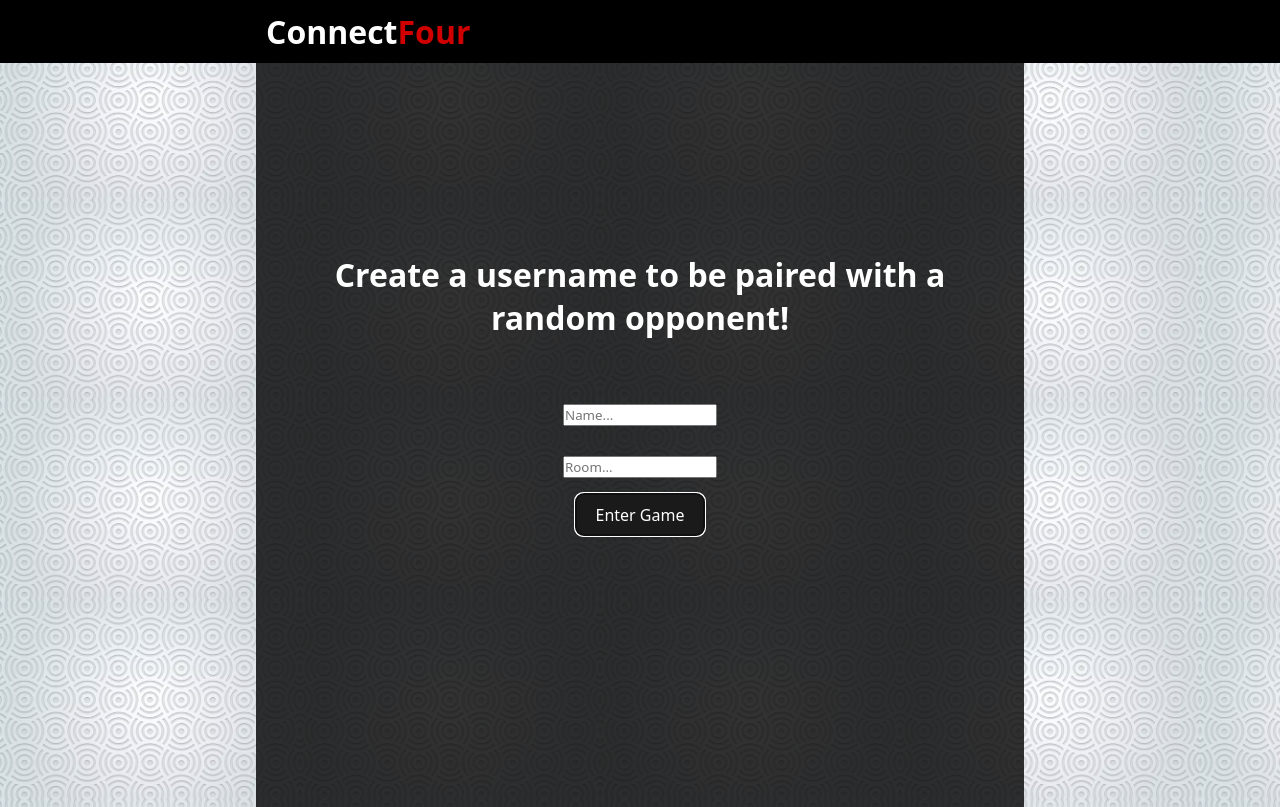
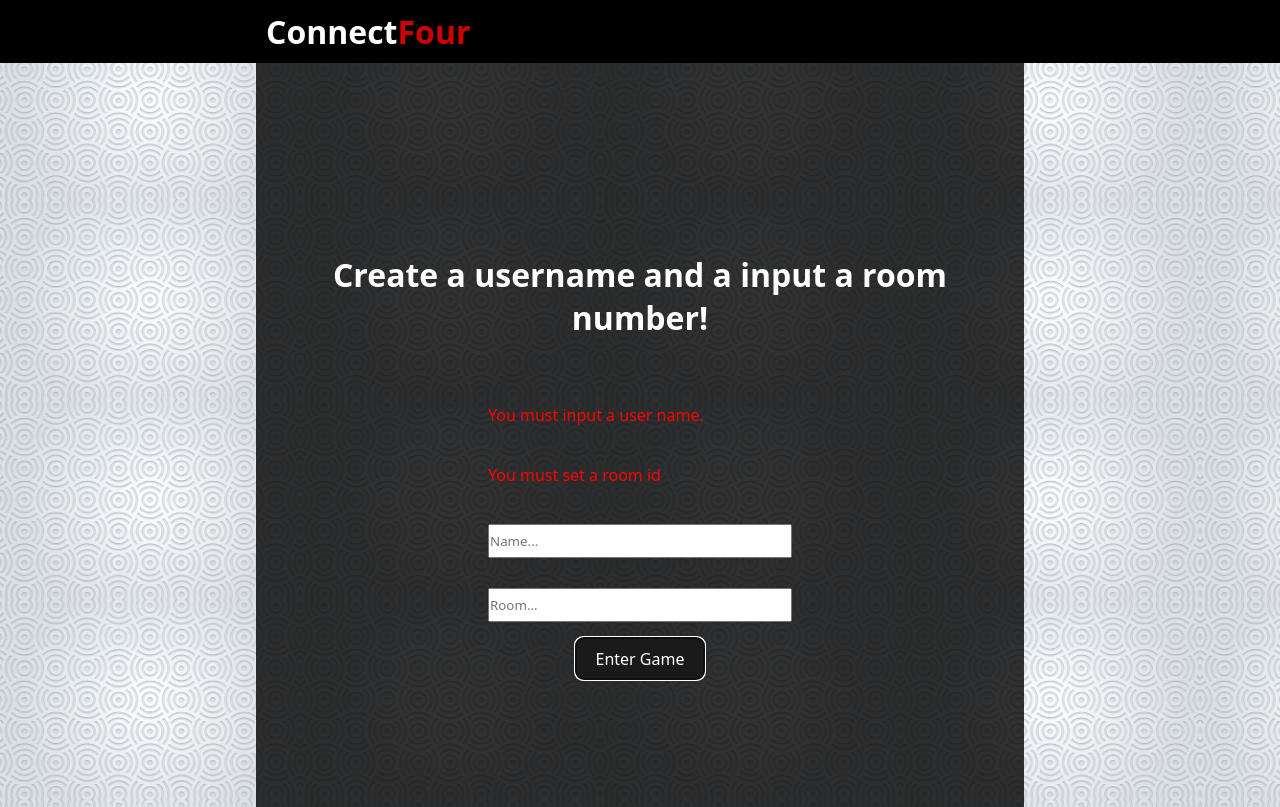
Before and after one commit to calebmcdonald44/MERN-project, a React (Vite) app in the folder MERN-project/client/: page / in a window 1280 px wide. Both pictures are taken after a click on the button "Enter Game". Built offline with nearby package versions, Linux system fonts and the light colour scheme; no server answers.

Commit message:
Add home page validation

```diff
--- a/MERN-project/client/src/App.css
+++ b/MERN-project/client/src/App.css
@@ -114,7 +114,8 @@ span {
   width: fit-content;
 }
 .inputs > * {
-  width: 150px;
+  width: 300px;
+  height: 30px;
   margin: 15px;
 }
 .button {
--- a/MERN-project/client/src/components/ConnectForm.jsx
+++ b/MERN-project/client/src/components/ConnectForm.jsx
@@ -13,22 +13,39 @@ const ConnectForm = (props) => {
     const { room } = props;
     const { setRoom } = props;
 
+    const [errorsArray, setErrorsArray] = useState([]);
+
 
     const navigate = useNavigate();
 
     const joinRoom = () => {
-        if (userName !== "" && room !== "") {
+        const errors = [];
+
+        if (userName.length < 1) {
+            errors.push("You must input a user name.")
+        }
+        if (room < 1) {
+            errors.push("You must set a room id")
+        }
+
+        setErrorsArray(errors)
+
+        if (errors.length === 0) {
             socket.emit("join_room", room)
             console.log(room)
             navigate(`/connect-four/${userName}/${room}`)
         }
+
     }
 
-    return (
+        return (
         <>
             <div className='logIn'>
-                <h1>Create a username to be paired with a random opponent!</h1>
+                <h1>Create a username and a input a room number!</h1>
                 <div className='inputs flex-column'>
+                    {errorsArray.map((error, idx) => {
+                        return <p key={idx} style={{color: "red"}}>{error}</p>
+                    })}
                     <input className="input" type="text" placeholder="Name..." onChange={(e) => {setUserName(e.target.value)}}/>
                     <input className="input" type="text" placeholder="Room..." onChange={(e) => {setRoom(e.target.value)}}/>
                 </div>
@@ -37,6 +54,6 @@ const ConnectForm = (props) => {
                 </div>
             </div>
         </>
-    )
+        )
 }
 export default ConnectForm
--- a/MERN-project/client/src/components/ConnectFourTest.jsx
+++ b/MERN-project/client/src/components/ConnectFourTest.jsx
@@ -20,9 +20,9 @@ const ConnectFourTest = (props) => {
     const [board, setBoard] = useState([["-", "-", "-", "-", "-", "-", "-"],
                                         ["-", "-", "-", "-", "-", "-", "-"],
                                         ["-", "-", "-", "-", "-", "-", "-"],
-                                        ["-", "-", "-", "-", "-", "-", "b"],
-                                        ["-", "-", "-", "-", "-", "b", "b"],
-                                        ["-", "-", "-", "-", "b", "b", "b"],
+                                        ["-", "-", "-", "-", "-", "-", "-"],
+                                        ["-", "-", "-", "-", "-", "-", "-"],
+                                        ["-", "-", "-", "-", "-", "-", "-"],
                                         ])
 
     const winCheck = (boardCopy, color) => {
```
